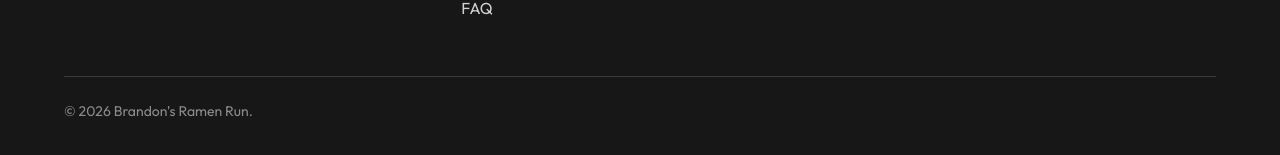
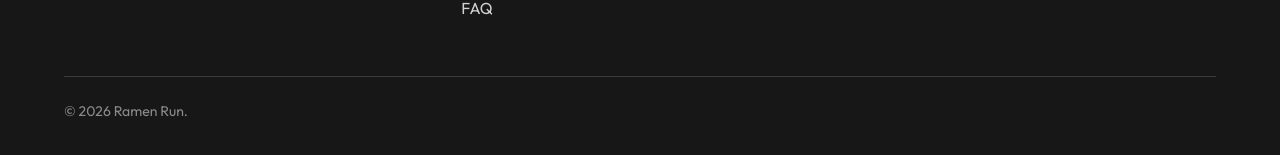
Before and after one commit to iampiotr/ramenrun, a React (Vite) app: page / in a window 1280 px wide. Shown: the part 7820-7975 px from the top of the page. Built offline with nearby package versions, Linux system fonts and the light colour scheme.

Commit message:
Shorten the footer copyright to Ramen Run.

```diff
--- a/src/components/Footer.tsx
+++ b/src/components/Footer.tsx
@@ -74,7 +74,7 @@ export function Footer() {
       </div>
 
       <p className="mx-auto mt-14 max-w-6xl border-t border-white/15 pt-6 text-sm text-white/50">
-        © {year} {site.name}.
+        © {year} Ramen Run.
       </p>
     </footer>
   )
```
